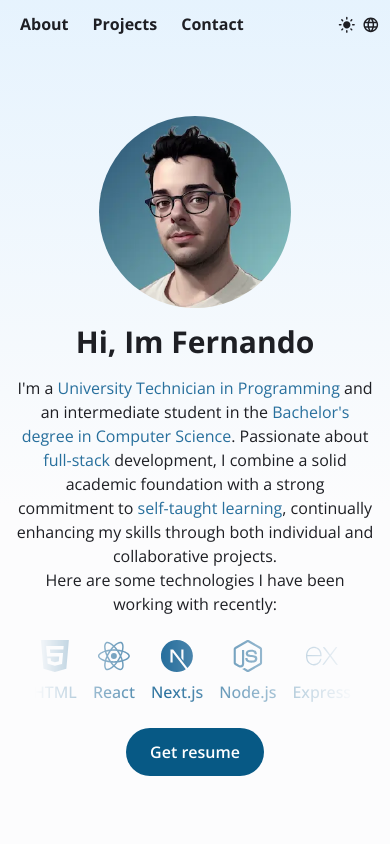
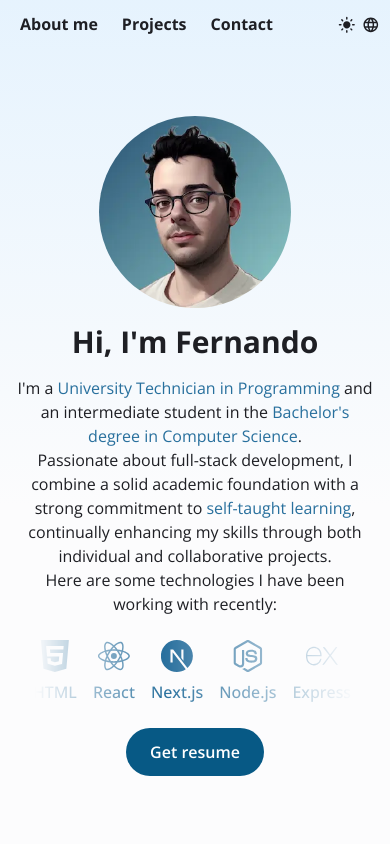
Before and after one commit to fernandobouchet/fernandobouchet.github.io, a Next.js app: page / in a window 390 px wide. Shown: the top 844 px of the page. Built offline with nearby package versions, Linux system fonts and the light colour scheme.

Commit message:
feat: add translations to components

```diff
--- a/app/globals.css
+++ b/app/globals.css
@@ -44,7 +44,7 @@ body {
 
 @layer components {
   .section-container {
-    @apply container max-w-4xl flex flex-col justify-center items-center h-[calc(100vh-3rem)] mt-12 scroll-mt-12 p-4;
+    @apply container md:max-w-5xl flex flex-col justify-center items-center h-[calc(100vh-3rem)] mt-12 scroll-mt-12 p-4;
   }
   .section-title {
     @apply text-2xl md:text-3xl font-bold;
--- a/components/about/about.tsx
+++ b/components/about/about.tsx
@@ -1,34 +1,35 @@
+"use client";
+
 import { SectionContainer } from "../ui/section-container";
 import { GetResumeButton } from "./get-resume-button";
 import { TechSlider } from "./tech-slider";
 import { Avatar } from "./avatar";
+import { useContext } from "react";
+import { LanguageContext } from "@/context/language-context";
 
 const About = () => {
+  const { texts } = useContext(LanguageContext);
+
   return (
     <SectionContainer sectionId="about">
       <Avatar />
-      <h1 className="text-3xl md:text-4xl font-bold py-4">Hi, Im Fernando</h1>
+      <h1 className="text-3xl md:text-4xl font-bold py-4">
+        {texts.about.hero}
+      </h1>
       <div className="flex flex-col text-center">
-        <p className="text-center">
-          I&apos;m a{" "}
-          <span className="text-secondary-foreground">
-            University Technician in Programming
-          </span>{" "}
-          and an intermediate student in the{" "}
-          <span className="text-secondary-foreground">
-            Bachelor&apos;s degree in Computer Science
-          </span>
-          . Passionate about{" "}
-          <span className="text-secondary-foreground">full-stack</span>{" "}
-          development, I combine a solid academic foundation with a strong
-          commitment to{" "}
-          <span className="text-secondary-foreground">
-            self-taught learning
-          </span>
-          , continually enhancing my skills through both individual and
-          collaborative projects.
+        <p>
+          {texts.about.p1}
+          <span className="text-secondary-foreground">{texts.about.span1}</span>
+          {texts.about.p2}
+          <span className="text-secondary-foreground">{texts.about.span2}</span>
+          {texts.about.p3}
         </p>
-        <p>Here are some technologies I have been working with recently:</p>
+        <p>
+          {texts.about.p4}
+          <span className="text-secondary-foreground">{texts.about.span3}</span>
+          {texts.about.p5}
+        </p>
+        <p> {texts.about.p6} </p>
       </div>
       <TechSlider />
       <div>
--- a/components/about/get-resume-button.tsx
+++ b/components/about/get-resume-button.tsx
@@ -1,15 +1,18 @@
+"use client";
+
+import { LanguageContext } from "@/context/language-context";
+import { useContext } from "react";
 import { MdOutlineArrowForward } from "react-icons/md";
 
 const GetResumeButton = () => {
+  const { texts } = useContext(LanguageContext);
   return (
     <a
-      href={
-        "https://drive.google.com/file/d/1U6ObryGK9yXwLtXGHUxjpji0cY1MPwar/view?usp=drive_link"
-      }
+      href={texts.about.resumeLink}
       target="_blank"
       className="group relative inline-flex h-12 items-center justify-center overflow-hidden rounded-full bg-primary px-6 text-primary-foreground font-semibold"
     >
-      <span>Get resume</span>
+      <span>{texts.about.resumeButton}</span>
       <div className="w-0 translate-x-[100%] pl-0 opacity-0 transition-all duration-200 group-hover:w-5 group-hover:translate-x-0 group-hover:pl-2 group-hover:opacity-100">
         <MdOutlineArrowForward className="h-5 w-5" />
       </div>
--- a/components/contact/contact.tsx
+++ b/components/contact/contact.tsx
@@ -1,20 +1,26 @@
+"use client";
+
+import { useContext } from "react";
 import { SectionContainer } from "../ui/section-container";
 import { ContactLinks } from "./contact-links";
+import { LanguageContext } from "@/context/language-context";
 
 const Contact = () => {
+  const { texts } = useContext(LanguageContext);
+
   return (
     <SectionContainer sectionId="contact">
-      <h2 className="section-title pt-4 pb-6">Contact</h2>
+      <h2 className="section-title pt-4 pb-6">{texts.contact.title}</h2>
       <div className="text-center">
-        <p>Thank you for your interest in getting in touch!</p>
+        <p>{texts.contact.p1}</p>
         <p>
-          The best way to contact me is through my email address:{" "}
+          {texts.contact.p2}:{" "}
           <a href="mailto:fernandobouchet@gmail.com" className="link-text">
             fernandobouchet@gmail.com
           </a>
-          .
+          ,
         </p>
-        <p>I will get back to you as soon as possible!</p>
+        <p>{texts.contact.p3}</p>
       </div>
       <ContactLinks />
     </SectionContainer>
--- a/components/header/nav-item.tsx
+++ b/components/header/nav-item.tsx
@@ -21,7 +21,7 @@ const NavItem = ({ title, link }: Props) => {
       href={href}
       onClick={handleOnClick}
       className={`py-1 px-2 rounded-full transition-all ${
-        activeSection === title.toLowerCase()
+        activeSection === link.toLowerCase()
           ? "bg-foreground text-background"
           : ""
       }`}
--- a/components/header/nav.tsx
+++ b/components/header/nav.tsx
@@ -1,16 +1,25 @@
+"use client";
+import { LanguageContext } from "@/context/language-context";
 import { LanguageToggle } from "../ui/language.toggle";
 import { ThemeToggle } from "../ui/theme-toggle";
 import { NavItem } from "./nav-item";
-
-const Links = ["About", "Projects", "Contact"];
+import { useContext } from "react";
 
 const Nav = () => {
+  const { texts } = useContext(LanguageContext);
+
+  const Links = [
+    { text: texts.navbar.about, href: "about" },
+    { text: texts.navbar.projects, href: "projects" },
+    { text: texts.navbar.contact, href: "contact" },
+  ];
+
   return (
     <nav className="w-full flex items-center">
       <ul className="flex items-center gap-2 md:gap-5 font-bold">
         {Links.map((item) => (
-          <li key={item}>
-            <NavItem title={item} link={item} />
+          <li key={item.href}>
+            <NavItem title={item.text} link={item.href} />
           </li>
         ))}
       </ul>
--- a/components/projects/card/project-card.tsx
+++ b/components/projects/card/project-card.tsx
@@ -1,3 +1,5 @@
+"use client";
+
 import {
   MorphingDialog,
   MorphingDialogTrigger,
@@ -11,6 +13,8 @@ import {
 } from "../../ui/morphing-dialog";
 import { MdOutlineAdd } from "react-icons/md";
 import { ProjectTechBadge } from "./project-tech-badge";
+import { useContext } from "react";
+import { LanguageContext } from "@/context/language-context";
 
 interface Props {
   project: {
@@ -26,6 +30,8 @@ interface Props {
 }
 
 const ProjectCard = ({ project }: Props) => {
+  const { language } = useContext(LanguageContext);
+
   return (
     <MorphingDialog
       transition={{
@@ -51,7 +57,7 @@ const ProjectCard = ({ project }: Props) => {
               {project.title}
             </MorphingDialogTitle>
             <MorphingDialogSubtitle className="text-zinc-700 dark:text-zinc-400 line-clamp-1">
-              {project.info_en}
+              {language === "EN" ? project.info_en : project.info_es}
             </MorphingDialogSubtitle>
           </div>
           <button
@@ -88,7 +94,7 @@ const ProjectCard = ({ project }: Props) => {
               }}
             >
               <p className="mt-2 text-zinc-700 dark:text-zinc-400">
-                {project.info_en}
+                {language === "EN" ? project.info_en : project.info_es}
               </p>
             </MorphingDialogDescription>
             <ProjectTechBadge techstack={project.techstack} />
--- a/components/projects/card/projects-container.tsx
+++ b/components/projects/card/projects-container.tsx
@@ -1,11 +1,14 @@
 "use client";
-import { useState } from "react";
+import { useContext, useState } from "react";
 import { ProjectsData } from "@/utils/projects-data";
 import { ProjectCard } from "./project-card";
 import { Button } from "@/components/ui/button";
 import { motion } from "motion/react";
+import { LanguageContext } from "@/context/language-context";
 
 const ProjectsContainer = () => {
+  const { texts } = useContext(LanguageContext);
+
   const sortedProjects = ProjectsData.sort((a, b) => b.id - a.id);
   const [currentProjectIndex, setCurrentProjectIndex] = useState(4);
   const [projects, setProjects] = useState(
@@ -36,7 +39,7 @@ const ProjectsContainer = () => {
       </div>
       {projects.length < sortedProjects.length && (
         <Button onClick={handleOnClick} className="md:w-1/4 mx-auto flex">
-          Show more
+          {texts.projects.button}
         </Button>
       )}
     </div>
--- a/components/projects/projects.tsx
+++ b/components/projects/projects.tsx
@@ -1,14 +1,18 @@
+"use client";
+import { LanguageContext } from "@/context/language-context";
 import { SectionContainer } from "../ui/section-container";
 import { ProjectsContainer } from "./card/projects-container";
+import { useContext } from "react";
 
 const Projects = () => {
+  const { texts } = useContext(LanguageContext);
+
   return (
     <SectionContainer sectionId="projects" className="h-full">
       <div className="flex flex-col items-center gap-4 pt-4 pb-6">
-        <h2 className="section-title">Projects</h2>
+        <h2 className="section-title">{texts.projects.title}</h2>
         <p>
-          These are some of the projects I have been working on, you can find
-          more on my{" "}
+          {texts.projects.p1}{" "}
           <a
             href="https://github.com/fernandobouchet"
             target="_blank"
--- a/locales/en.json
+++ b/locales/en.json
@@ -4,9 +4,9 @@
     "description": "Go to the about page"
   },
   "navbar": {
-    "about": "ABOUT ME",
-    "projects": "PROJECTS",
-    "contact": "CONTACT"
+    "about": "About me",
+    "projects": "Projects",
+    "contact": "Contact"
   },
   "about": {
     "hero": "Hi, I'm Fernando",
@@ -30,7 +30,7 @@
   "contact": {
     "title": "Contact",
     "p1": "Thank you for your interest in getting in touch!",
-    "p2": "The best way to contact me is through my email address:",
-    "p3": ", I will get back to you as soon as possible!"
+    "p2": "The best way to contact me is through my email address",
+    "p3": "I will get back to you as soon as possible!"
   }
 }
--- a/locales/es.json
+++ b/locales/es.json
@@ -4,9 +4,9 @@
     "description": "Go to the about page"
   },
   "navbar": {
-    "about": "SOBRE MÍ",
-    "projects": "PROYECTOS",
-    "contact": "CONTACTO"
+    "about": "Sobre mí",
+    "projects": "Proyectos",
+    "contact": "Contacto"
   },
   "about": {
     "hero": "Hola, soy Fernando",
@@ -30,7 +30,7 @@
   "contact": {
     "title": "Contacto",
     "p1": "Gracias por tu interés en ponerte en contacto!",
-    "p2": "La mejor manera de contactarme es a través de mi dirección de correo electrónico:",
-    "p3": ", intentaré responder a la brevedad!"
+    "p2": "La mejor manera de contactarme es a través de mi dirección de correo electrónico",
+    "p3": "intentaré responder a la brevedad!"
   }
 }
```
